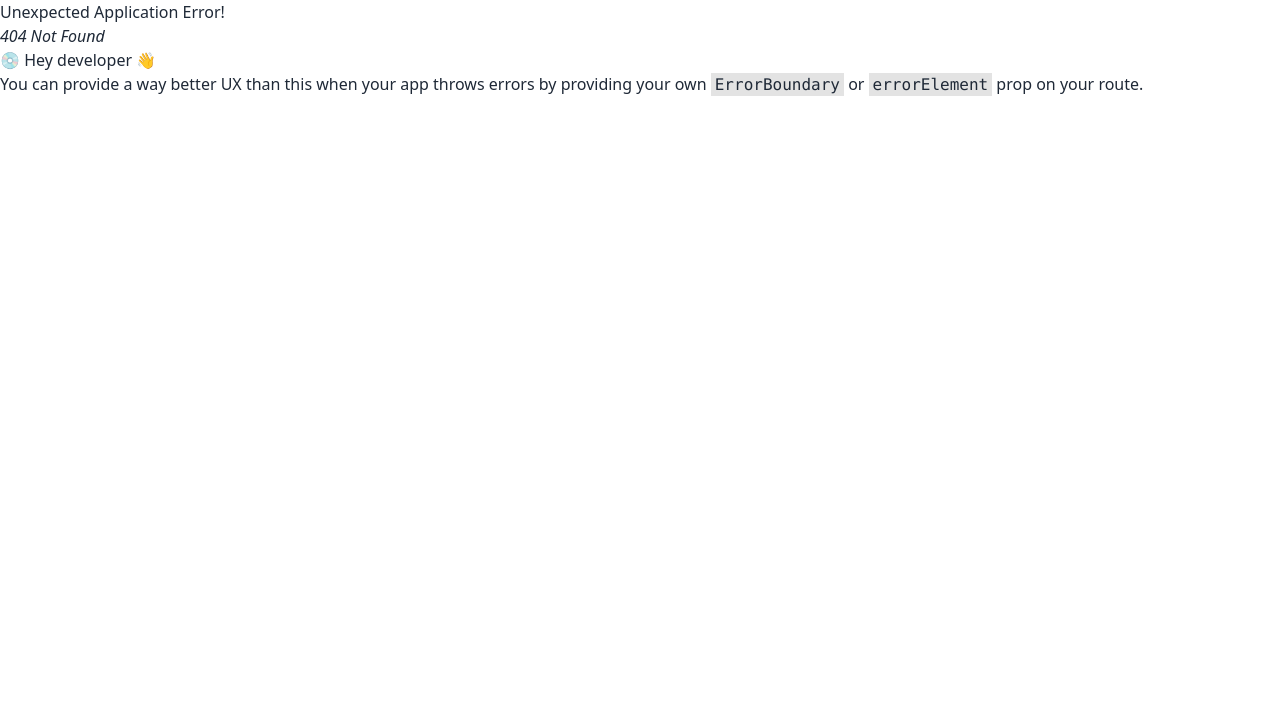
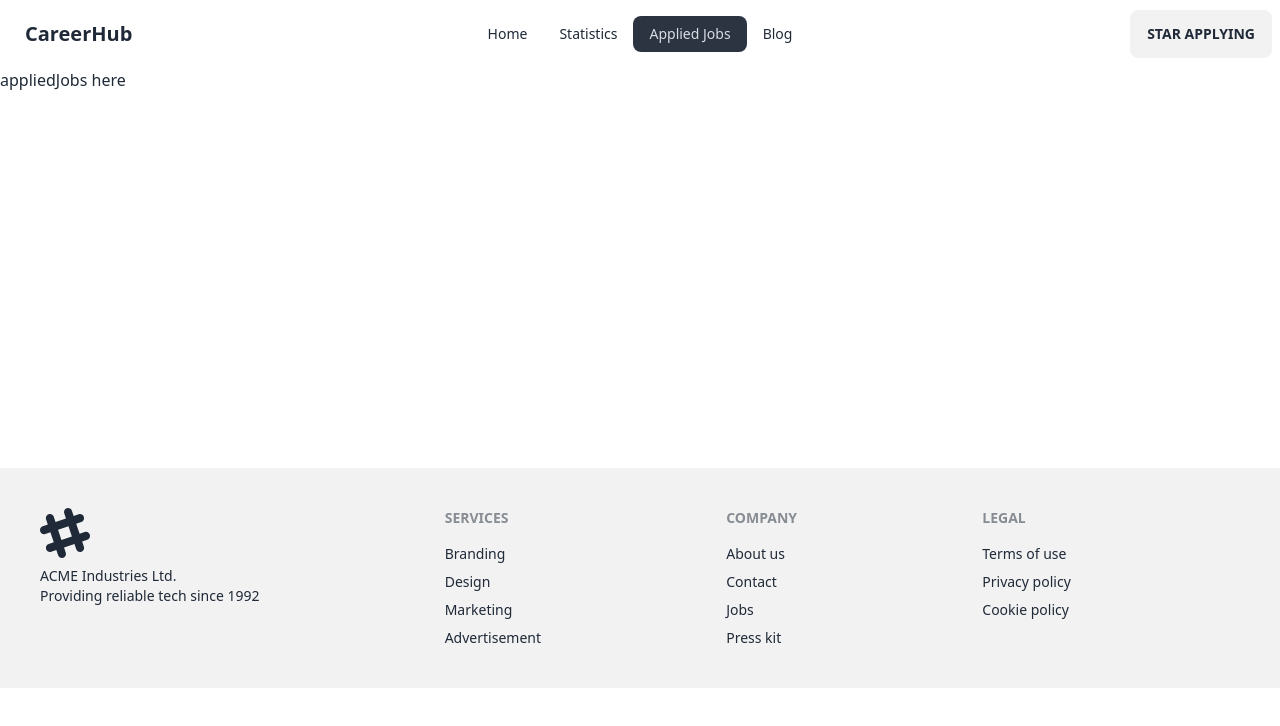
Before and after one commit to Masum-Reza2/Career-Hub, a React (Vite) app: page /appliedJobs in a window 1280 px wide. Before the commit this address had no page. Shown: the top 726 px of the page. Built offline with nearby package versions, Linux system fonts and the light colour scheme.

Commit message:
router setup completed

```diff
--- /dev/null
+++ b/src/components/AppliedJobs/AppliedJobs.jsx
@@ -0,0 +1,9 @@
+const AppliedJobs = () => {
+  return (
+    <div>
+      appliedJobs here
+    </div>
+  )
+}
+
+export default AppliedJobs
--- /dev/null
+++ b/src/components/Blog/Blog.jsx
@@ -0,0 +1,9 @@
+const Blog = () => {
+  return (
+    <div>
+      Blog here
+    </div>
+  )
+}
+
+export default Blog
--- /dev/null
+++ b/src/components/ErrorElement/ErrorElement.jsx
@@ -0,0 +1,21 @@
+import { Link, useRouteError } from "react-router-dom"
+
+const ErrorElement = () => {
+    const error = useRouteError()
+    // console.log(error)
+    return (
+        <div className='h-screen flex items-center justify-center flex-col'>
+            <h1 className='text-red-500 font-bold text-2xl'>Opps something wrong</h1>
+            <p>
+                <i>{error.statusText || error.message}</i>
+            </p>
+            <strong className='underline'>{error.data}</strong>
+
+            <Link to={'/'}>
+                <button className="border px-3 py-1 shadow-md shadow-black rounded-sm mt-2">Goto Home</button>
+            </Link>
+        </div>
+    )
+}
+
+export default ErrorElement
--- /dev/null
+++ b/src/components/Footer/Footer.jsx
@@ -0,0 +1,32 @@
+const Footer = () => {
+    return (
+        <footer className="footer p-10 bg-base-200 text-base-content">
+            <aside>
+                <svg width="50" height="50" viewBox="0 0 24 24" xmlns="http://www.w3.org/2000/svg" fillRule="evenodd" clipRule="evenodd" className="fill-current"><path d="M22.672 15.226l-2.432.811.841 2.515c.33 1.019-.209 2.127-1.23 2.456-1.15.325-2.148-.321-2.463-1.226l-.84-2.518-5.013 1.677.84 2.517c.391 1.203-.434 2.542-1.831 2.542-.88 0-1.601-.564-1.86-1.314l-.842-2.516-2.431.809c-1.135.328-2.145-.317-2.463-1.229-.329-1.018.211-2.127 1.231-2.456l2.432-.809-1.621-4.823-2.432.808c-1.355.384-2.558-.59-2.558-1.839 0-.817.509-1.582 1.327-1.846l2.433-.809-.842-2.515c-.33-1.02.211-2.129 1.232-2.458 1.02-.329 2.13.209 2.461 1.229l.842 2.515 5.011-1.677-.839-2.517c-.403-1.238.484-2.553 1.843-2.553.819 0 1.585.509 1.85 1.326l.841 2.517 2.431-.81c1.02-.33 2.131.211 2.461 1.229.332 1.018-.21 2.126-1.23 2.456l-2.433.809 1.622 4.823 2.433-.809c1.242-.401 2.557.484 2.557 1.838 0 .819-.51 1.583-1.328 1.847m-8.992-6.428l-5.01 1.675 1.619 4.828 5.011-1.674-1.62-4.829z"></path></svg>
+                <p>ACME Industries Ltd.<br />Providing reliable tech since 1992</p>
+            </aside>
+            <nav>
+                <header className="footer-title">Services</header>
+                <a className="link link-hover">Branding</a>
+                <a className="link link-hover">Design</a>
+                <a className="link link-hover">Marketing</a>
+                <a className="link link-hover">Advertisement</a>
+            </nav>
+            <nav>
+                <header className="footer-title">Company</header>
+                <a className="link link-hover">About us</a>
+                <a className="link link-hover">Contact</a>
+                <a className="link link-hover">Jobs</a>
+                <a className="link link-hover">Press kit</a>
+            </nav>
+            <nav>
+                <header className="footer-title">Legal</header>
+                <a className="link link-hover">Terms of use</a>
+                <a className="link link-hover">Privacy policy</a>
+                <a className="link link-hover">Cookie policy</a>
+            </nav>
+        </footer>
+    )
+}
+
+export default Footer
--- /dev/null
+++ b/src/components/Header/Header.jsx
@@ -0,0 +1,37 @@
+import { NavLink } from "react-router-dom"
+
+const Header = () => {
+
+    const links = <>
+        <li><NavLink to={'/home'}>Home</NavLink></li>
+        <li><NavLink to={'/statistics'}>Statistics</NavLink></li>
+        <li><NavLink to={'/appliedJobs'}>Applied Jobs</NavLink></li>
+        <li><NavLink to={'/blog'}>Blog</NavLink></li>
+    </>
+
+    return (
+        <div className="navbar bg-base-100">
+            <div className="navbar-start">
+                <div className="dropdown">
+                    <label tabIndex={0} className="btn btn-ghost lg:hidden">
+                        <svg xmlns="http://www.w3.org/2000/svg" className="h-5 w-5" fill="none" viewBox="0 0 24 24" stroke="currentColor"><path strokeLinecap="round" strokeLinejoin="round" strokeWidth="2" d="M4 6h16M4 12h8m-8 6h16" /></svg>
+                    </label>
+                    <ul tabIndex={0} className="menu menu-sm dropdown-content mt-3 z-[1] p-2 shadow bg-base-100 rounded-box w-52">
+                        {links}
+                    </ul>
+                </div>
+                <a className="btn btn-ghost normal-case text-xl">CareerHub</a>
+            </div>
+            <div className="navbar-center hidden lg:flex">
+                <ul className="menu menu-horizontal px-1">
+                    {links}
+                </ul>
+            </div>
+            <div className="navbar-end">
+                <a className="btn">Star Applying</a>
+            </div>
+        </div>
+    )
+}
+
+export default Header
--- /dev/null
+++ b/src/components/Home/Home.jsx
@@ -0,0 +1,9 @@
+const Home = () => {
+  return (
+    <div>
+      this is home
+    </div>
+  )
+}
+
+export default Home
--- a/src/components/Root/Root.jsx
+++ b/src/components/Root/Root.jsx
@@ -1,13 +1,15 @@
 import { Outlet } from "react-router-dom"
+import Footer from "../Footer/Footer"
+import Header from "../Header/Header"
 
 const Root = () => {
     return (
         <>
-            this is the root file
-            <div className='min-h-screen'>
+            <Header />
+            <div className='min-h-[50vh]'>
                 <Outlet />
             </div>
-            footer
+            <Footer />
         </>
     )
 }
--- /dev/null
+++ b/src/components/Statistics/Statistics.jsx
@@ -0,0 +1,9 @@
+const Statistics = () => {
+  return (
+    <div>
+      statistics heere
+    </div>
+  )
+}
+
+export default Statistics
--- a/src/main.jsx
+++ b/src/main.jsx
@@ -6,12 +6,25 @@ import {
   createBrowserRouter,
   RouterProvider,
 } from "react-router-dom";
+
 import Root from './components/Root/Root';
+import ErrorElement from './components/ErrorElement/ErrorElement';
+import Statistics from './components/Statistics/Statistics';
+import AppliedJobs from './components/AppliedJobs/AppliedJobs';
+import Blog from './components/Blog/Blog';
+import Home from './components/Home/Home';
 
 const router = createBrowserRouter([
   {
     path: "/",
     element: <Root />,
+    errorElement: <ErrorElement />,
+    children: [
+      { path: '/home', element: <Home /> },
+      { path: '/statistics', element: <Statistics /> },
+      { path: '/appliedJobs', element: <AppliedJobs /> },
+      { path: '/blog', element: <Blog /> },
+    ]
   },
 ]);
 
```
